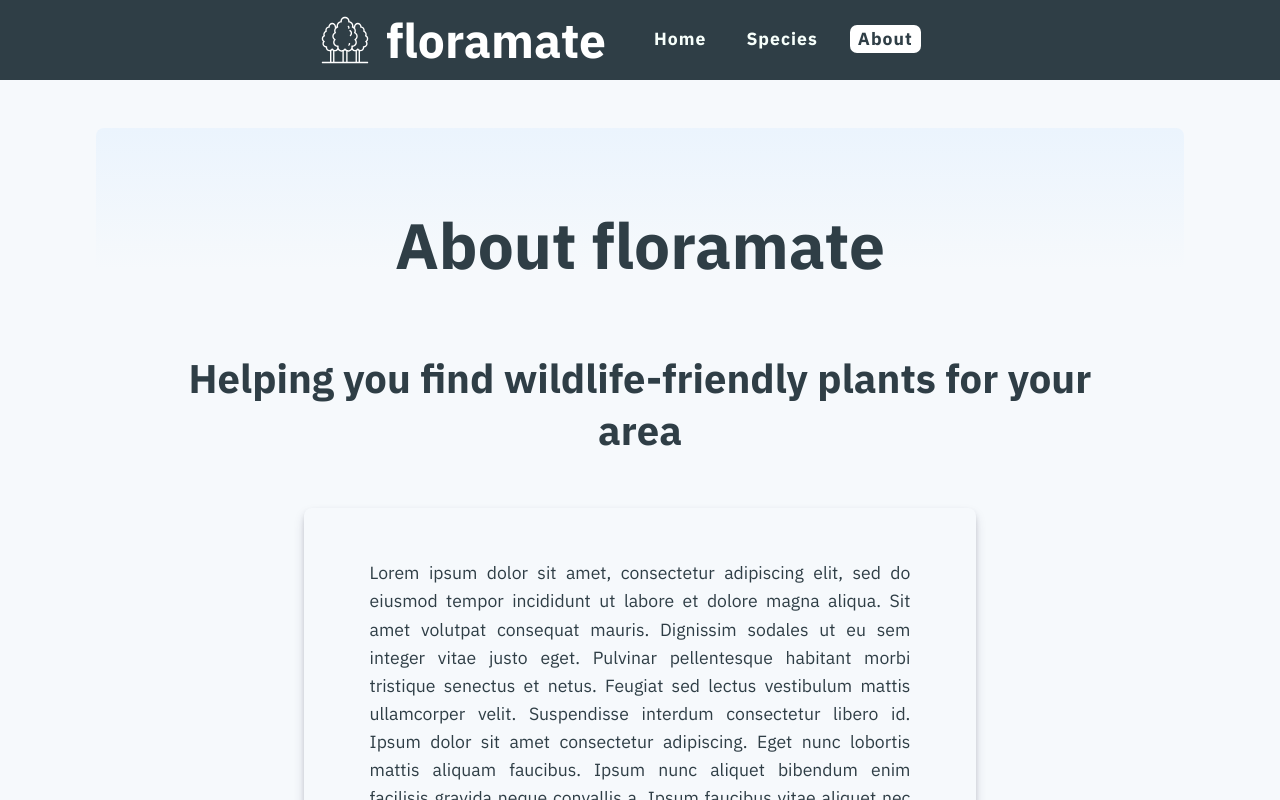
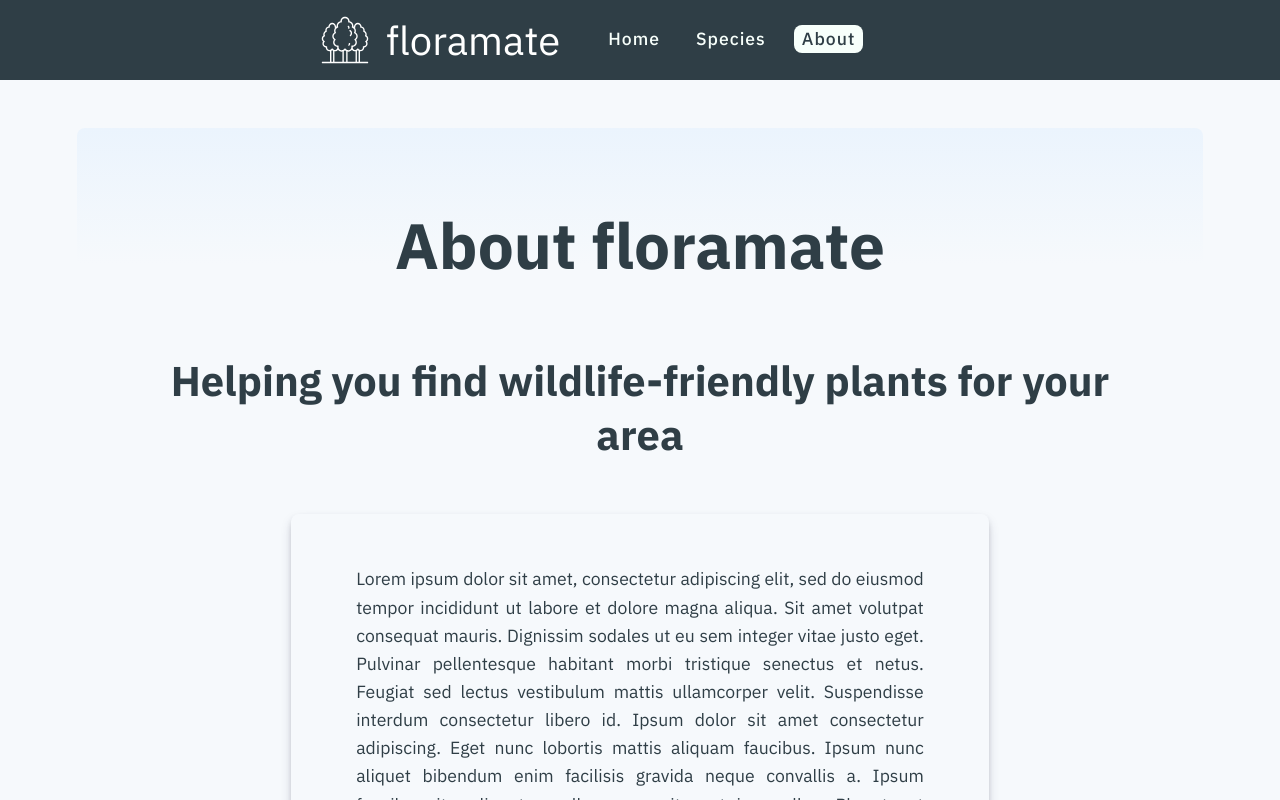
Before and after one commit to ScotDev/app.floramate, a React (Create React App) app: page /about in a window 1280 px wide. Shown: the top 800 px of the page. Built offline with nearby package versions, Linux system fonts and the light colour scheme.

Commit message:
Added initial media queries

```diff
--- a/public/scss/styles.scss
+++ b/public/scss/styles.scss
@@ -1,5 +1,5 @@
 // @import url('https://fonts.googleapis.com/css2?family=DM+Sans:wght@400;500;700&display=swap');
-@import url('https://fonts.googleapis.com/css2?family=IBM+Plex+Sans:ital,wght@0,400;0,700;1,400&display=swap');
+@import url('https://fonts.googleapis.com/css2?family=IBM+Plex+Sans:wght@400;500;600;700&display=swap');
 
 @import '_config';
 // Config has to come first
--- a/src/App.js
+++ b/src/App.js
@@ -24,7 +24,7 @@ const theme = {
   black: "#000",
   size: {
     title: "4rem",
-    subtitle: "2.5rem",
+    subtitle: "2.6rem",
     largeText: "2rem",
     regularText: "1.1rem",
     smallText: "0.9rem",
--- a/src/components/layout/Homepage/Home.js
+++ b/src/components/layout/Homepage/Home.js
@@ -5,12 +5,12 @@ import { PageSection, PageSectionTitle } from '../../ui-styled-components/Utils'
 import Hero from '../../Hero';
 // import SpeciesProfile from '../../Species'
 import Info from './Info'
-import Results from '../../Results';
+// import Results from '../../Results';
 // import Latest from './Latest';
 
 // import useApi from '../../../hooks/useApi';
 
-const speciesData = require("../../../data/speciesData");
+// const speciesData = require("../../../data/speciesData");
 
 
 export default function Home() {
@@ -24,7 +24,7 @@ export default function Home() {
 
             <PageSection bgColor={"#2f3e46"}>
                 <PageSectionTitle color={"#fff"} >Featured</PageSectionTitle>
-                <Results speciesData={speciesData} limit={3} />
+                {/* <Results speciesData={speciesData} limit={3} /> */}
             </PageSection>
 
             <PageSection  >
--- a/src/components/ui-styled-components/Button.js
+++ b/src/components/ui-styled-components/Button.js
@@ -1,6 +1,6 @@
 import styled from 'styled-components';
 
-// import { device } from '../../config/Breakpoints';
+import { device } from '../../config/Breakpoints';
 
 const StyledBtn = styled.button`
   border-radius: ${props => props.theme.borderRadius};
@@ -12,7 +12,7 @@ const StyledBtn = styled.button`
   font-size: ${props => props.fontSize || props.theme.size.regularText};
   box-shadow: 0 6px 12px -2px rgb(50 50 93 / 25%),
     0 3px 7px -3px rgb(0 0 0 / 30%);
-  transition: border 0.2s, color 0.2s, background-image 0.2s, background-color 0.2s;
+  transition: border 0.2s, color 0.2s, background-color 0.2s;
   cursor: pointer;
 
 `
@@ -49,17 +49,10 @@ const InfoBtn = styled(StyledBtn)`
   border: 2px solid ${props => props.theme.primaryColour || "#f7fffb"};
   font-weight: bold;
 
-  background-repeat: no-repeat;
-  background-size:contain;
-  background-attachment: fixed;
-
   &:hover {
     color:  ${props => props.theme.primaryText || "#487161"};
     border: 2px solid ${props => props.theme.secondaryBlue || "#f7fffb"};
-    /* background-color: ${props => props.theme.primaryColour || "#f7fffb"}; */
-
-/* Needs to be made way smaller */
-    background-image: url("https://images.unsplash.com/photo-1477696957384-3b1d731c4cff?ixlib=rb-1.2.1&ixid=MXwxMjA3fDB8MHxwaG90by1wYWdlfHx8fGVufDB8fHw%3D&auto=format&fit=crop&w=1350&q=80");
+    background-color: ${props => props.theme.primaryColour || "#f7fffb"};
   }
 `
 
@@ -73,6 +66,18 @@ button:nth-of-type(1) {
   margin-right:1rem;
 }
 
+@media ${device.tablet}{
+        flex-direction: column;
+        margin-bottom: 2rem;
+        button{
+          width: 95%;
+        }
+
+        button:nth-of-type(1) {
+          margin: 0.4rem 0;
+}
+}
+
 `;
 
 
--- a/src/components/ui-styled-components/Grid.js
+++ b/src/components/ui-styled-components/Grid.js
@@ -51,8 +51,10 @@ flex-direction:row;
 /* padding-left: ${props => props.theme.mainContentPadding};
  padding-right: ${props => props.theme.mainContentPadding}; */
 
-@media ${device.tablet}{
+@media ${device.laptop}{
   flex-direction:column;
+  margin: 0;
+  padding: 0;
 }
 `
 
@@ -63,8 +65,10 @@ const FlexBoxItem = styled.div`
     margin-right:3rem;
 
 
-@media ${device.tablet}{
-  padding-right:0;
+@media ${device.laptop}{
+  /* padding-right:0;
+   */
+   margin: 0;
 }
 `
 
--- a/src/components/ui-styled-components/Hero.js
+++ b/src/components/ui-styled-components/Hero.js
@@ -14,10 +14,11 @@ const HeroContainer = styled.div`
   box-shadow: 0 6px 12px -2px rgb(50 50 93 / 25%),
     0 3px 7px -3px rgb(0 0 0 / 30%);
 
-    /* @media ${device.mobileL}{
-        padding: 1.5rem;
-    } */
+    @media ${device.laptop}{
+  padding: 1rem;
+}
 `
+// Remove
 // Already defined in Text.js - apart from colour
 const HeroTitle = styled.h1`
     font-size: ${props => props.theme.size.title};
@@ -26,6 +27,7 @@ const HeroTitle = styled.h1`
         font-size:2.75rem;
     }
 `
+// Remove
 // Already defined in Text.js - apart from colour
 const HeroSubTitle = styled.h2`
     font-size: ${props => props.theme.size.subtitle};
@@ -34,7 +36,7 @@ const HeroSubTitle = styled.h2`
         font-size:1.75rem;
     }
 `
-
+// Remove
 const HeroText = styled.h3`
     font-size: ${props => props.theme.size.largeText};
     font-weight: 400;
@@ -49,7 +51,11 @@ const HeroKnockout = styled.div`
   background-repeat: no-repeat;
   background-size:cover;
   background-attachment: fixed;
-  max-width:95%;
+  max-width:100%;
+
+  @media ${device.laptop}{
+  text-align: center;
+  }
 
   h1{
   color: black;
@@ -61,6 +67,11 @@ const HeroKnockout = styled.div`
   padding:0;
   text-shadow: 0 6px 12px rgb(50 50 93 / 25%),
   0 3px 7px rgb(0 0 0 / 30%);
+
+   @media ${device.laptop}{
+     font-size: 5rem;
+     padding-bottom: 1rem;
+    }
   }
 
   h1::selection{
@@ -80,6 +91,11 @@ h2, h3{
     0 3px 7px rgb(0 0 0 / 30%);
     max-width: 40ch;
 
+    @media ${device.laptop}{
+        font-size: ${props => props.theme.size.largeText};
+        padding-bottom: 1rem;
+}
+
   &::selection{
     background: rgba(47, 62, 70, 0.9);
     color: white;
--- a/src/components/ui-styled-components/Navigation.js
+++ b/src/components/ui-styled-components/Navigation.js
@@ -29,9 +29,10 @@ const NavbarBrand = styled.div`
   color:#fff;
 
   h2{
-    font-size: 3rem;
+    font-size: 2.5rem;
     padding: 0;
     margin: 0;
+    font-weight: 400;
   }
 
 img {
@@ -51,7 +52,7 @@ const NavbarList = styled.ul`
 `
 
 const NavbarListItem = styled.li`
-    margin-right: 1.5rem;
+    margin-right: 1.25rem;
     text-align: center;
     color: #f7fffb;
   height:1.8rem;
@@ -63,19 +64,19 @@ const NavbarListItem = styled.li`
     /* padding-bottom: 0.25rem; */
     font-size:${props => props.theme.size.regularText};
     text-decoration: none;
-    font-weight: 600;
+    font-weight: 500;
     letter-spacing:1px;
 
     &.active{
-      background-color: #fff;
-      border-radius: 7px;
+      background-color: ${props => props.theme.primaryText};
+      border-radius: ${props => props.theme.borderRadius};
       color: ${props => props.theme.primaryColour};
       /* font-weight: bold; */
     }
     &:hover {
       /* border-bottom: 2px solid #f7fffb; */
-      background-color: #fff;
-      border-radius: 7px;
+      background-color: ${props => props.theme.primaryText};
+      border-radius: ${props => props.theme.borderRadius};;
       color: ${props => props.theme.primaryColour};
       /* font-weight: bold; */
     }
--- a/src/components/ui-styled-components/Text.js
+++ b/src/components/ui-styled-components/Text.js
@@ -1,5 +1,5 @@
 import styled from 'styled-components';
-import { device } from '../../config/Breakpoints';
+// import { device } from '../../config/Breakpoints';
 
 const Title = styled.h1`
     font-size: ${props => props.theme.size.title};
@@ -19,10 +19,7 @@ const LargeText = styled.h4`
     color: ${props => props.color || props.theme.primaryColour};
     max-width: ${props => props.maxWidth};
     text-align: ${props => props.textAlign};
-
-/* @media ${device.desktop}{
-        font-size:1.4vw;
-    } */
+    margin-bottom: 0.5em;
 `
 const RegularText = styled.p`
     font-size:${props => props.theme.size.regularText};
@@ -32,9 +29,6 @@ const RegularText = styled.p`
     text-align: ${props => props.textAlign};
     padding: ${props => props.padding || "1em"};
 
-/* @media ${device.desktop}{
-        font-size:1vw;
-    } */
 `
 const SmallText = styled.p`
     font-size:${props => props.theme.size.smallText};
--- a/src/components/ui-styled-components/Utils.js
+++ b/src/components/ui-styled-components/Utils.js
@@ -12,9 +12,7 @@ const Content = styled.div`
   /* max-width: 90vw; */
   /* margin: 0 auto; */
 
-  /* @media ${device.tablet}{
-    padding: 0.5vw;
-  } */
+
 `
 const PageSection = styled.div`
   padding-left: ${props => props.theme.mainContentPadding};
@@ -29,6 +27,10 @@ const PageSection = styled.div`
   background-color: ${props => props.bgColor};
   box-shadow: 0 6px 12px -2px rgb(50 50 93 / 25%),
     0 3px 7px -3px rgb(0 0 0 / 30%);
+
+    @media ${device.laptop}{
+padding: 1.5rem;
+}
 `
 const PageSectionTitle = styled.h3`
     font-size: ${props => props.theme.size.largeText};
```
Also changed, not shown: src/styles.min.css.
